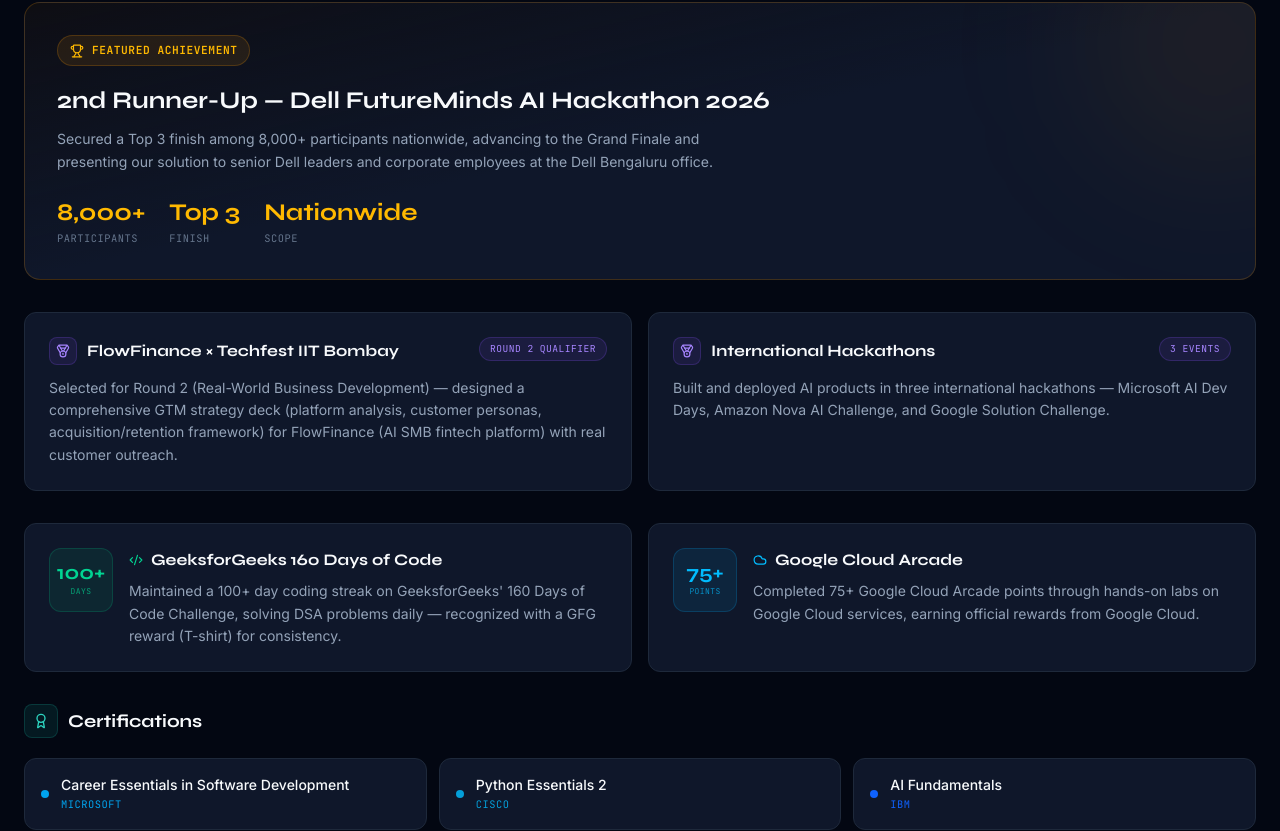
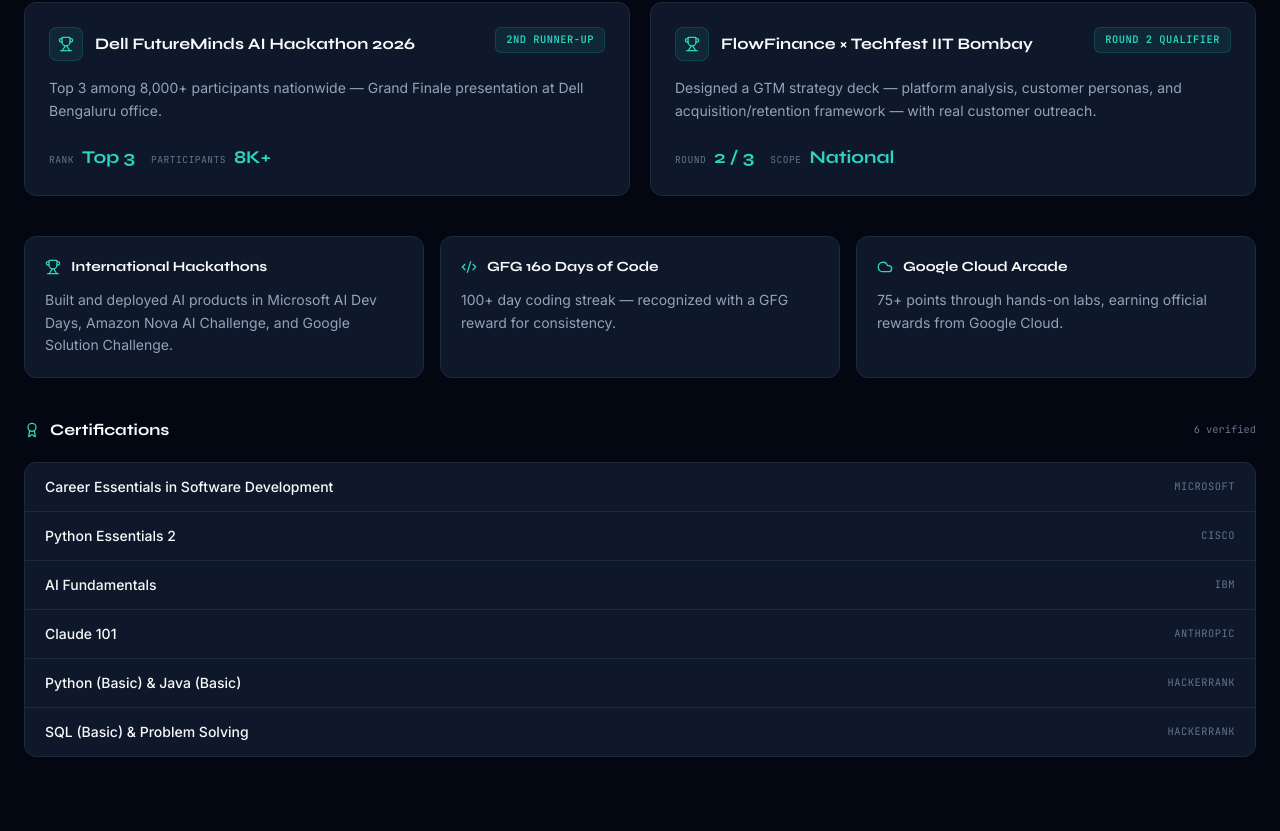
Before and after one commit to Anil-Pradhan-web/MY-PORTFOLIO, a Next.js app: page / in a window 1280 px wide. Shown: the part 4459-5290 px from the top of the page. Built offline with nearby package versions, Linux system fonts and the light colour scheme.

Commit message:
refactor: clean SaaS-style achievements section

```diff
--- a/src/components/sections/BuildLog.tsx
+++ b/src/components/sections/BuildLog.tsx
@@ -1,237 +1,70 @@
 'use client';
 
 import { motion } from 'framer-motion';
-import { Trophy, Code2, Cloud, Award, Medal, Zap, ExternalLink } from 'lucide-react';
+import { Trophy, Code2, Cloud, Award, ExternalLink } from 'lucide-react';
 import SectionHeading from '@/components/ui/SectionHeading';
 
 /* ─── Data ─── */
 
-const heroAchievement = {
-  title: '2nd Runner-Up — Dell FutureMinds AI Hackathon 2026',
-  description:
-    'Secured a Top 3 finish among 8,000+ participants nationwide, advancing to the Grand Finale and presenting our solution to senior Dell leaders and corporate employees at the Dell Bengaluru office.',
-  stats: [
-    { label: 'Participants', value: '8,000+' },
-    { label: 'Finish', value: 'Top 3' },
-    { label: 'Scope', value: 'Nationwide' },
-  ],
-};
-
-const competitionItems = [
+const highlights = [
   {
-    title: 'FlowFinance × Techfest IIT Bombay',
-    badge: 'Round 2 Qualifier',
-    description:
-      'Selected for Round 2 (Real-World Business Development) — designed a comprehensive GTM strategy deck (platform analysis, customer personas, acquisition/retention framework) for FlowFinance (AI SMB fintech platform) with real customer outreach.',
+    label: 'Dell FutureMinds AI Hackathon 2026',
+    result: '2nd Runner-Up',
+    detail: 'Top 3 among 8,000+ participants nationwide — Grand Finale presentation at Dell Bengaluru office.',
+    icon: Trophy,
+    metrics: [
+      { key: 'Rank', value: 'Top 3' },
+      { key: 'Participants', value: '8K+' },
+    ],
   },
   {
-    title: 'International Hackathons',
-    badge: '3 Events',
-    description:
-      'Built and deployed AI products in three international hackathons — Microsoft AI Dev Days, Amazon Nova AI Challenge, and Google Solution Challenge.',
+    label: 'FlowFinance × Techfest IIT Bombay',
+    result: 'Round 2 Qualifier',
+    detail: 'Designed a GTM strategy deck — platform analysis, customer personas, and acquisition/retention framework — with real customer outreach.',
+    icon: Trophy,
+    metrics: [
+      { key: 'Round', value: '2 / 3' },
+      { key: 'Scope', value: 'National' },
+    ],
   },
 ];
 
-const dsaItem = {
-  title: 'GeeksforGeeks 160 Days of Code',
-  streak: '100+',
-  description:
-    "Maintained a 100+ day coding streak on GeeksforGeeks' 160 Days of Code Challenge, solving DSA problems daily — recognized with a GFG reward (T-shirt) for consistency.",
-};
-
-const cloudItem = {
-  title: 'Google Cloud Arcade',
-  points: '75+',
-  description:
-    'Completed 75+ Google Cloud Arcade points through hands-on labs on Google Cloud services, earning official rewards from Google Cloud.',
-};
+const milestones = [
+  {
+    icon: Trophy,
+    title: 'International Hackathons',
+    text: 'Built and deployed AI products in Microsoft AI Dev Days, Amazon Nova AI Challenge, and Google Solution Challenge.',
+  },
+  {
+    icon: Code2,
+    title: 'GFG 160 Days of Code',
+    text: '100+ day coding streak — recognized with a GFG reward for consistency.',
+  },
+  {
+    icon: Cloud,
+    title: 'Google Cloud Arcade',
+    text: '75+ points through hands-on labs, earning official rewards from Google Cloud.',
+  },
+];
 
 const certifications = [
-  { name: 'Career Essentials in Software Development', issuer: 'Microsoft', color: '#00A4EF' },
-  { name: 'Python Essentials 2', issuer: 'Cisco', color: '#049FD9' },
-  { name: 'AI Fundamentals', issuer: 'IBM', color: '#0F62FE' },
-  { name: 'Claude 101', issuer: 'Anthropic', color: '#D4A574' },
-  { name: 'Python (Basic) & Java (Basic)', issuer: 'HackerRank', color: '#00EA64' },
-  { name: 'SQL (Basic) & Problem Solving', issuer: 'HackerRank', color: '#00EA64' },
+  { name: 'Career Essentials in Software Development', org: 'Microsoft' },
+  { name: 'Python Essentials 2', org: 'Cisco' },
+  { name: 'AI Fundamentals', org: 'IBM' },
+  { name: 'Claude 101', org: 'Anthropic' },
+  { name: 'Python (Basic) & Java (Basic)', org: 'HackerRank' },
+  { name: 'SQL (Basic) & Problem Solving', org: 'HackerRank' },
 ];
 
-/* ─── Components ─── */
+/* ─── Animation presets ─── */
+const fadeUp = (delay = 0) => ({
+  initial: { opacity: 0, y: 16 } as const,
+  whileInView: { opacity: 1, y: 0 } as const,
+  viewport: { once: true } as const,
+  transition: { duration: 0.5, delay, ease: [0.22, 1, 0.36, 1] },
+});
 
-function HeroCard() {
-  return (
-    <motion.div
-      initial={{ opacity: 0, y: 24 }}
-      whileInView={{ opacity: 1, y: 0 }}
-      viewport={{ once: true }}
-      transition={{ duration: 0.6, ease: [0.22, 1, 0.36, 1] }}
-      className="relative overflow-hidden rounded-2xl border border-amber-500/20 bg-gradient-to-br from-amber-500/5 via-bg-card to-bg-card p-8"
-    >
-      {/* Glow */}
-      <div className="absolute -top-20 -right-20 w-60 h-60 bg-amber-500/8 rounded-full blur-[80px] pointer-events-none" aria-hidden="true" />
-
-      <div className="relative z-10">
-        {/* Badge */}
-        <div className="inline-flex items-center gap-2 px-3 py-1.5 rounded-full bg-amber-500/10 border border-amber-500/20 mb-5">
-          <Trophy className="w-3.5 h-3.5 text-amber-400" />
-          <span className="font-mono text-[0.7rem] font-semibold text-amber-400 uppercase tracking-wider">
-            Featured Achievement
-          </span>
-        </div>
-
-        <h3 className="font-display text-xl md:text-2xl font-bold text-text-primary mb-3 leading-tight">
-          {heroAchievement.title}
-        </h3>
-        <p className="body-sm text-text-secondary max-w-2xl leading-relaxed mb-6">
-          {heroAchievement.description}
-        </p>
-
-        {/* Stats Row */}
-        <div className="flex flex-wrap gap-6">
-          {heroAchievement.stats.map((stat, idx) => (
-            <div key={idx} className="flex flex-col">
-              <span className="font-display text-2xl font-bold text-amber-400">{stat.value}</span>
-              <span className="font-mono text-[0.65rem] text-text-muted uppercase tracking-wider mt-0.5">
-                {stat.label}
-              </span>
-            </div>
-          ))}
-        </div>
-      </div>
-    </motion.div>
-  );
-}
-
-function CompetitionCard({ item, index }: { item: typeof competitionItems[0]; index: number }) {
-  return (
-    <motion.div
-      initial={{ opacity: 0, y: 20 }}
-      whileInView={{ opacity: 1, y: 0 }}
-      viewport={{ once: true }}
-      transition={{ duration: 0.5, delay: index * 0.1, ease: [0.22, 1, 0.36, 1] }}
-      className="group p-6 rounded-xl border border-border-primary bg-bg-card hover:border-violet-500/30 transition-all duration-300"
-    >
-      <div className="flex items-start justify-between gap-3 mb-3">
-        <div className="flex items-center gap-2.5">
-          <div className="p-1.5 rounded-lg bg-violet-500/10 border border-violet-500/20">
-            <Medal className="w-3.5 h-3.5 text-violet-400" />
-          </div>
-          <h4 className="font-display text-base font-bold text-text-primary group-hover:text-violet-400 transition-colors">
-            {item.title}
-          </h4>
-        </div>
-        <span className="flex-shrink-0 px-2.5 py-1 rounded-full bg-violet-500/10 border border-violet-500/20 font-mono text-[0.6rem] text-violet-400 uppercase tracking-wider whitespace-nowrap">
-          {item.badge}
-        </span>
-      </div>
-      <p className="body-sm text-text-secondary leading-relaxed">{item.description}</p>
-    </motion.div>
-  );
-}
-
-function DSACard() {
-  return (
-    <motion.div
-      initial={{ opacity: 0, y: 20 }}
-      whileInView={{ opacity: 1, y: 0 }}
-      viewport={{ once: true }}
-      transition={{ duration: 0.5, delay: 0.2, ease: [0.22, 1, 0.36, 1] }}
-      className="group p-6 rounded-xl border border-border-primary bg-bg-card hover:border-emerald-500/30 transition-all duration-300"
-    >
-      <div className="flex items-start gap-4">
-        {/* Streak Counter */}
-        <div className="flex-shrink-0 flex flex-col items-center justify-center w-16 h-16 rounded-xl bg-emerald-500/10 border border-emerald-500/20">
-          <span className="font-display text-xl font-bold text-emerald-400 leading-none">{dsaItem.streak}</span>
-          <span className="font-mono text-[0.5rem] text-emerald-400/70 uppercase tracking-wider mt-0.5">days</span>
-        </div>
-        <div className="flex-1 min-w-0">
-          <div className="flex items-center gap-2 mb-2">
-            <Code2 className="w-3.5 h-3.5 text-emerald-400 flex-shrink-0" />
-            <h4 className="font-display text-base font-bold text-text-primary group-hover:text-emerald-400 transition-colors">
-              {dsaItem.title}
-            </h4>
-          </div>
-          <p className="body-sm text-text-secondary leading-relaxed">{dsaItem.description}</p>
-        </div>
-      </div>
-    </motion.div>
-  );
-}
-
-function CloudCard() {
-  return (
-    <motion.div
-      initial={{ opacity: 0, y: 20 }}
-      whileInView={{ opacity: 1, y: 0 }}
-      viewport={{ once: true }}
-      transition={{ duration: 0.5, delay: 0.3, ease: [0.22, 1, 0.36, 1] }}
-      className="group p-6 rounded-xl border border-border-primary bg-bg-card hover:border-sky-500/30 transition-all duration-300"
-    >
-      <div className="flex items-start gap-4">
-        {/* Points Counter */}
-        <div className="flex-shrink-0 flex flex-col items-center justify-center w-16 h-16 rounded-xl bg-sky-500/10 border border-sky-500/20">
-          <span className="font-display text-xl font-bold text-sky-400 leading-none">{cloudItem.points}</span>
-          <span className="font-mono text-[0.5rem] text-sky-400/70 uppercase tracking-wider mt-0.5">points</span>
-        </div>
-        <div className="flex-1 min-w-0">
-          <div className="flex items-center gap-2 mb-2">
-            <Cloud className="w-3.5 h-3.5 text-sky-400 flex-shrink-0" />
-            <h4 className="font-display text-base font-bold text-text-primary group-hover:text-sky-400 transition-colors">
-              {cloudItem.title}
-            </h4>
-          </div>
-          <p className="body-sm text-text-secondary leading-relaxed">{cloudItem.description}</p>
-        </div>
-      </div>
-    </motion.div>
-  );
-}
-
-function CertificationsGrid() {
-  return (
-    <motion.div
-      initial={{ opacity: 0, y: 20 }}
-      whileInView={{ opacity: 1, y: 0 }}
-      viewport={{ once: true }}
-      transition={{ duration: 0.5, delay: 0.4, ease: [0.22, 1, 0.36, 1] }}
-    >
-      {/* Section Label */}
-      <div className="flex items-center gap-2.5 mb-5">
-        <div className="p-2 rounded-lg bg-teal-500/10 border border-teal-500/20">
-          <Award className="w-4 h-4 text-teal-400" />
-        </div>
-        <h3 className="font-display text-lg font-bold text-text-primary">Certifications</h3>
-      </div>
-
-      <div className="grid grid-cols-1 sm:grid-cols-2 lg:grid-cols-3 gap-3">
-        {certifications.map((cert, idx) => (
-          <motion.div
-            key={idx}
-            initial={{ opacity: 0, scale: 0.95 }}
-            whileInView={{ opacity: 1, scale: 1 }}
-            viewport={{ once: true }}
-            transition={{ duration: 0.4, delay: 0.4 + idx * 0.06, ease: [0.22, 1, 0.36, 1] }}
-            className="group flex items-center gap-3 p-4 rounded-xl border border-border-primary bg-bg-card hover:border-border-secondary transition-all duration-200"
-          >
-            {/* Issuer Dot */}
-            <div
-              className="w-2 h-2 rounded-full flex-shrink-0"
-              style={{ backgroundColor: cert.color }}
-              aria-hidden="true"
-            />
-            <div className="flex-1 min-w-0">
-              <p className="font-body text-sm font-medium text-text-primary truncate">{cert.name}</p>
-              <p className="font-mono text-[0.65rem] uppercase tracking-wider mt-0.5" style={{ color: cert.color }}>
-                {cert.issuer}
-              </p>
-            </div>
-          </motion.div>
-        ))}
-      </div>
-    </motion.div>
-  );
-}
-
-/* ─── Main Section ─── */
+/* ─── Component ─── */
 
 export default function BuildLog() {
   return (
@@ -243,26 +76,97 @@
           subtitle="Recognition and milestones along the way."
         />
 
-        <div className="space-y-8">
-          {/* 1. Hero Achievement */}
-          <HeroCard />
+        {/* ── Highlight Cards ── */}
+        <div className="grid grid-cols-1 md:grid-cols-2 gap-5 mb-10">
+          {highlights.map((item, idx) => {
+            const Icon = item.icon;
+            return (
+              <motion.div
+                key={idx}
+                {...fadeUp(idx * 0.08)}
+                className="group relative rounded-xl border border-border-primary bg-bg-card p-6 hover:border-border-secondary transition-colors duration-200"
+              >
+                {/* Top row: icon + label + result badge */}
+                <div className="flex items-start justify-between gap-3 mb-4">
+                  <div className="flex items-center gap-3 min-w-0">
+                    <div className="p-2 rounded-lg bg-teal-500/10 border border-teal-500/20 flex-shrink-0">
+                      <Icon className="w-4 h-4 text-teal-400" />
+                    </div>
+                    <h3 className="font-display text-base font-bold text-text-primary truncate group-hover:text-teal-400 transition-colors">
+                      {item.label}
+                    </h3>
+                  </div>
+                  <span className="flex-shrink-0 px-2.5 py-1 rounded-md bg-teal-500/10 border border-teal-500/20 font-mono text-[0.65rem] font-semibold text-teal-400 uppercase tracking-wider whitespace-nowrap">
+                    {item.result}
+                  </span>
+                </div>
 
-          {/* 2. Competitions Row */}
-          <div className="grid grid-cols-1 md:grid-cols-2 gap-4">
-            {competitionItems.map((item, idx) => (
-              <CompetitionCard key={idx} item={item} index={idx} />
+                {/* Description */}
+                <p className="text-text-secondary text-sm leading-relaxed mb-5">
+                  {item.detail}
+                </p>
+
+                {/* Inline metrics */}
+                <div className="flex gap-4">
+                  {item.metrics.map((m, mIdx) => (
+                    <div key={mIdx} className="flex items-baseline gap-2">
+                      <span className="font-mono text-[0.6rem] text-text-muted uppercase tracking-wider">{m.key}</span>
+                      <span className="font-display text-lg font-bold text-teal-400">{m.value}</span>
+                    </div>
+                  ))}
+                </div>
+              </motion.div>
+            );
+          })}
+        </div>
+
+        {/* ── Milestones Row ── */}
+        <div className="grid grid-cols-1 sm:grid-cols-3 gap-4 mb-10">
+          {milestones.map((item, idx) => {
+            const Icon = item.icon;
+            return (
+              <motion.div
+                key={idx}
+                {...fadeUp(0.16 + idx * 0.06)}
+                className="group rounded-xl border border-border-primary bg-bg-card p-5 hover:border-border-secondary transition-colors duration-200"
+              >
+                <div className="flex items-center gap-2.5 mb-3">
+                  <Icon className="w-4 h-4 text-teal-400 flex-shrink-0" />
+                  <h4 className="font-display text-sm font-bold text-text-primary group-hover:text-teal-400 transition-colors">
+                    {item.title}
+                  </h4>
+                </div>
+                <p className="text-text-secondary text-sm leading-relaxed">
+                  {item.text}
+                </p>
+              </motion.div>
+            );
+          })}
+        </div>
+
+        {/* ── Certifications ── */}
+        <motion.div {...fadeUp(0.32)}>
+          <div className="flex items-center gap-2.5 mb-5">
+            <Award className="w-4 h-4 text-teal-400" />
+            <h3 className="font-display text-base font-bold text-text-primary">Certifications</h3>
+            <span className="ml-auto font-mono text-[0.65rem] text-text-muted">{certifications.length} verified</span>
+          </div>
+
+          <div className="rounded-xl border border-border-primary bg-bg-card overflow-hidden divide-y divide-border-primary">
+            {certifications.map((cert, idx) => (
+              <motion.div
+                key={idx}
+                {...fadeUp(0.36 + idx * 0.04)}
+                className="flex items-center justify-between px-5 py-3.5 hover:bg-bg-card-hover transition-colors duration-150"
+              >
+                <span className="text-sm text-text-primary font-medium">{cert.name}</span>
+                <span className="font-mono text-[0.65rem] text-text-muted uppercase tracking-wider flex-shrink-0 ml-4">
+                  {cert.org}
+                </span>
+              </motion.div>
             ))}
           </div>
-
-          {/* 3. DSA + Cloud Row */}
-          <div className="grid grid-cols-1 md:grid-cols-2 gap-4">
-            <DSACard />
-            <CloudCard />
-          </div>
-
-          {/* 4. Certifications */}
-          <CertificationsGrid />
-        </div>
+        </motion.div>
       </div>
     </section>
   );
```
